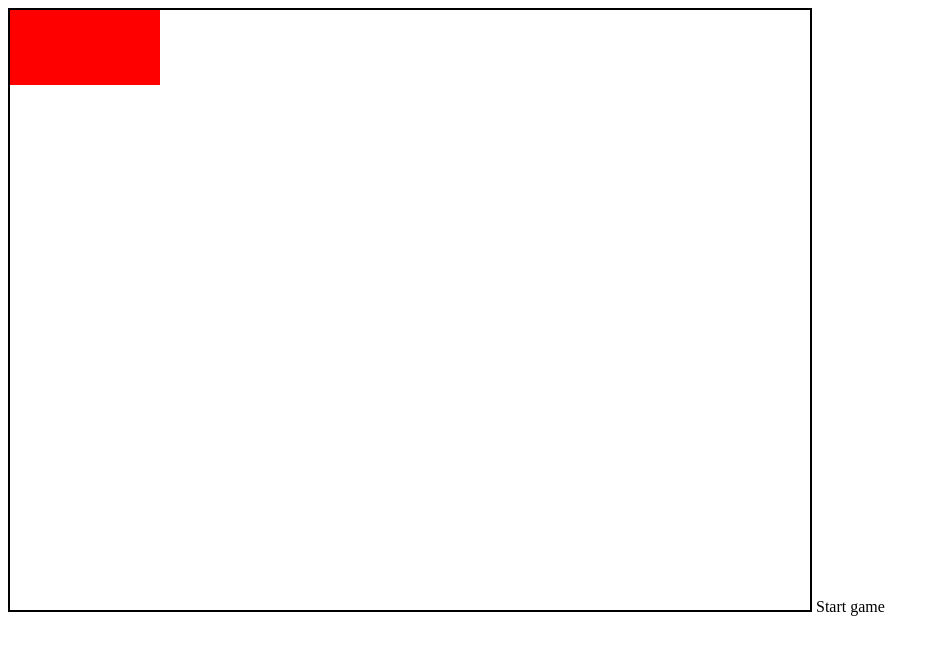
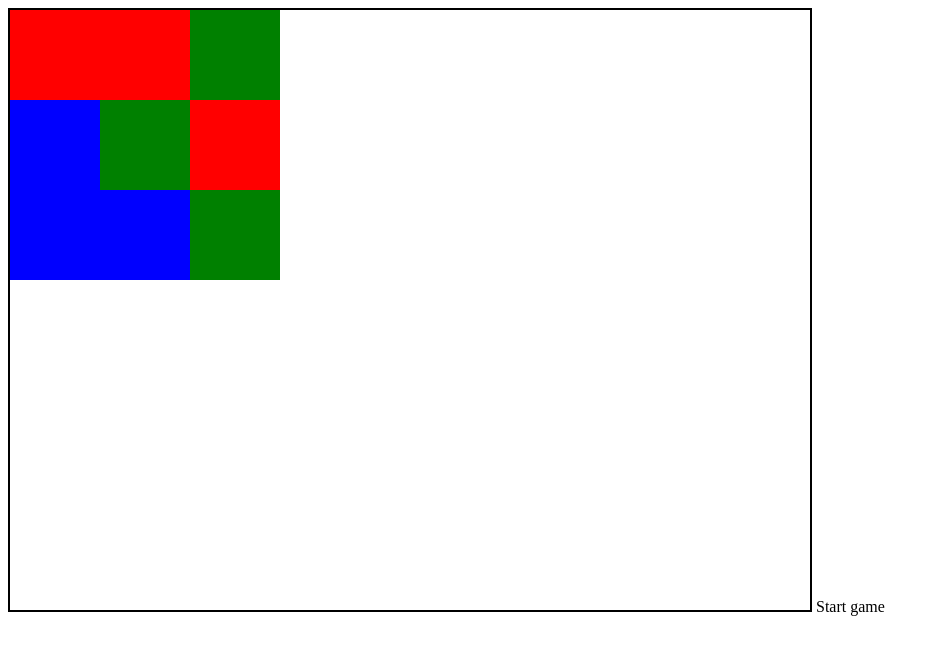
Before and after one commit to perran/ccjs, a plain HTML site: page src/game/index.html in a window 1280 px wide. Shown: the whole page, without its empty margins (0-940 px from the left). Drawn offline with Linux system fonts and the light colour scheme.

Commit message:
structure, removing items and tests
this is way too late...
moved some classes to more appropriate folders to make it more
structured.
now you can click on an item and it gets removed.
fixed some broken tests that i didnt realize they were broken.

```diff
--- a/src/game/Board.js
+++ b/src/game/Board.js
@@ -1,8 +1,36 @@
 var Board = (function()
 {
-	function Board(matrix)
+	function Board(matrix, boardView, pointInShapeDetector)
 	{
 		this.matrix = matrix;
+		this.boardView = boardView;
+		this.pointInShapeDetector = pointInShapeDetector;
+	}
+
+	Board.prototype.getItemByCoordinate = function(px, py)
+	{
+		var height = this.matrix.length;
+
+		for(var y = 0; y < height; y++)
+		{
+			var row = this.matrix[y];
+			var width = row.length;
+
+			for(var x = 0; x < width; x++)
+			{
+				var item = row[x];
+				var rectangle = item.getRectangle();
+				var isInside = this.pointInShapeDetector.isInsideRectangle(px, py,
+					rectangle);
+
+				if(isInside == true)
+				{
+					return item;
+				}
+			}
+		}
+
+		return null;
 	}
 
 	Board.prototype.removeItem = function(itemToRemove)
@@ -17,11 +45,16 @@ var Board = (function()
 			var index = row.indexOf(itemToRemove);
 			if(index != -1)
 			{
-				row.splice(x, 1);
+				row.splice(index, 1);
 					return;
 			}
 		}
 	}
+
+	Board.prototype.draw = function()
+	{
+		this.boardView.draw(this.matrix);
+	};
 
 	Board.prototype.print = function()
 	{
--- a/src/game/BoardView.js
+++ b/src/game/BoardView.js
@@ -0,0 +1,37 @@
+var BoardView = (function()
+{
+	function BoardView(canvasContextWrapper)
+	{
+		this.canvasContextWrapper = canvasContextWrapper;
+	}
+
+	BoardView.prototype.draw = function(matrix)
+	{
+		var height = matrix.length;
+
+		this.canvasContextWrapper.clearRect(0, 0, 800, 600);
+
+		for(var y = 0; y < height; y++)
+		{
+			var row = matrix[y];
+			var width = row.length;
+
+			for(var x = 0; x < width; x++)
+			{
+				var item = row[x];
+				var rectangle = item.getRectangle();
+				var color = item.getColor();
+
+				this.canvasContextWrapper.fillStyle(Color[color]);
+
+				this.canvasContextWrapper.fillRect(
+					rectangle.getX(),
+					rectangle.getY(),
+					rectangle.getWidth(),
+					rectangle.getHeight());
+			}
+		}
+	};
+
+	return BoardView;
+})();
--- /dev/null
+++ b/src/game/CanvasContextWrapper.js
@@ -0,0 +1,24 @@
+var CanvasContextWrapper = (function()
+{
+	function CanvasContextWrapper(canvasContext)
+	{
+		this.canvasContext = canvasContext;
+	}
+
+	CanvasContextWrapper.prototype.fillStyle = function(color)
+	{
+		this.canvasContext.fillStyle = color;
+	};
+
+	CanvasContextWrapper.prototype.fillRect = function(x, y, width, height)
+	{
+		this.canvasContext.fillRect(x, y, width, height);
+	};
+
+	CanvasContextWrapper.prototype.clearRect = function(x, y, width, height)
+	{
+		this.canvasContext.clearRect(x, y, width, height);
+	};
+
+	return CanvasContextWrapper;
+})();
--- a/src/game/Game.js
+++ b/src/game/Game.js
@@ -7,13 +7,66 @@ var Game = (function()
 
 	Game.prototype.run = function()
 	{
+		var itemFactory = new ItemFactory();
+		var randomizer = new Randomizer();
+		var ITEM_SIZE = 90;
+
 		var matrix = 	[
-							[new Item(Color.Red), new Item(Color.Green), new Item(Color.Blue)],
-							[new Item(Color.Green), new Item(Color.Red), new Item(Color.Blue)],
-							[new Item(Color.Blue), new Item(Color.Green), new Item(Color.Red)],
+							[],
+							[],
+							[]
 						]
 
-		this.board = new Board(matrix);
+		for(var y = 0; y < 3; y++)
+		{
+			var row = matrix[y];
+			for(var x = 0; x < 3; x++)
+			{
+				var randomColor = randomizer.getIntInInterval(0, 2);
+				var item = itemFactory.create(Color[Color[randomColor]], x * ITEM_SIZE,
+					y * ITEM_SIZE, ITEM_SIZE, ITEM_SIZE);
+
+				row.push(item);
+			}
+		}
+
+		var canvas = document.getElementById("myCanvas");
+
+		canvas.addEventListener('selectstart',
+			function(e) { e.preventDefault(); return false; },
+			false); //making double click to not select text on canvas
+
+
+		var x = -1;
+		var y = -1;
+
+		var _this = this;
+
+		canvas.addEventListener('click',
+			function(e){
+				var rect = canvas.getBoundingClientRect();
+				x = (e.clientX - rect.left) / (rect.right - rect.left) * canvas.width;
+				y = (e.clientY - rect.top) / (rect.bottom - rect.top) * canvas.height;
+
+				var item = _this.board.getItemByCoordinate(x, y);
+
+				if(item)
+				{
+					_this.board.removeItem(item);
+					_this.board.draw();
+				}
+			},
+			false);
+
+		var canvasContext = canvas.getContext("2d");
+
+		var canvasContextWrapper = new CanvasContextWrapper(canvasContext);
+		var boardView = new BoardView(canvasContextWrapper);
+		var pointInShapeDetector = new PointInShapeDetector();
+
+		this.board = new Board(matrix, boardView, pointInShapeDetector);
+
+		this.board.draw();
 
 		console.log("board:\n" + this.board.print());
 
--- a/src/game/Item.js
+++ b/src/game/Item.js
@@ -1,9 +1,20 @@
 var Item = (function()
 {
-	function Item(color)
+	function Item(color, rectangle)
 	{
 		this.color = color;
+		this.rectangle = rectangle;
 	}
+
+	Item.prototype.getColor = function()
+	{
+		return this.color;
+	};
+
+	Item.prototype.getRectangle = function()
+	{
+		return this.rectangle;
+	};
 
 	Item.prototype.print = function()
 	{
--- a/src/game/ItemFactory.js
+++ b/src/game/ItemFactory.js
@@ -4,9 +4,11 @@ var ItemFactory = (function()
 	{
 	}
 
-	ItemFactory.prototype.create = function(color)
+	ItemFactory.prototype.create = function(color, x, y, width, height)
 	{
-		return new Item(color);
+		var rectangle = new Rectangle(x, y, width, height);
+		var item = new Item(color, rectangle);
+		return item;
 	};
 
 	return ItemFactory;
--- a/src/game/index.html
+++ b/src/game/index.html
@@ -6,6 +6,14 @@
 		<script type="text/javascript" src="Item.js"></script>
 		<script type="text/javascript" src="Board.js"></script>
 		<script type="text/javascript" src="Game.js"></script>
+		<script type="text/javascript" src="CanvasContextWrapper.js"></script>
+		<script type="text/javascript" src="BoardView.js"></script>
+		<script type="text/javascript" src="../utils/math/hitdetection/PointInShapeDetector.js"></script>
+		<script type="text/javascript" src="../utils/math/shapes/Rectangle.js"></script>
+		<script type="text/javascript" src="../utils/Randomizer.js"></script>
+		<script type="text/javascript" src="ItemFactory.js"></script>
+
+
 	</head>
 	<body>
 	<canvas id="myCanvas" width="800" height="600" style="border:2px solid #000000;"></canvas>
@@ -13,11 +21,6 @@
 			document.write("Start game");
 			var game = new Game();
 			game.run();
-
-			var c = document.getElementById("myCanvas");
-			var ctx = c.getContext("2d");
-			ctx.fillStyle = "#FF0000";
-			ctx.fillRect(0,0,150,75);
 		</script>
 	</body>
 </html>
--- /dev/null
+++ b/src/utils/math/hitdetection/PointInShapeDetector.js
@@ -0,0 +1,17 @@
+var PointInShapeDetector = (function()
+{
+	function PointInShapeDetector()
+	{
+	}
+
+	PointInShapeDetector.prototype.isInsideRectangle = function(x, y, rectangle)
+	{
+		return (x >= rectangle.x &&
+				x <= rectangle.x + rectangle.width &&
+				y >= rectangle.y &&
+				y <= rectangle.y + rectangle.height);
+
+	};
+
+	return PointInShapeDetector;
+})();
--- /dev/null
+++ b/src/utils/math/shapes/Rectangle.js
@@ -0,0 +1,32 @@
+var Rectangle = (function()
+{
+	function Rectangle(x, y, width, height)
+	{
+		this.x = x;
+		this.y = y;
+		this.width = width;
+		this.height = height;
+	}
+
+	Rectangle.prototype.getX = function()
+	{
+		return this.x;
+	};
+
+	Rectangle.prototype.getY = function()
+	{
+		return this.y;
+	};
+
+	Rectangle.prototype.getWidth = function()
+	{
+		return this.width;
+	};
+
+	Rectangle.prototype.getHeight = function()
+	{
+		return this.height;
+	};
+
+	return Rectangle;
+})();
```
Also changed, not shown: src/game/CanvasContextWrapper.txt (added, +11 -0 lines), test/game/BoardTest.js (+55 -28 lines), test/utils/math/hitdetection/PointInShapeDetectorTest.js (added, +47 -0 lines).
